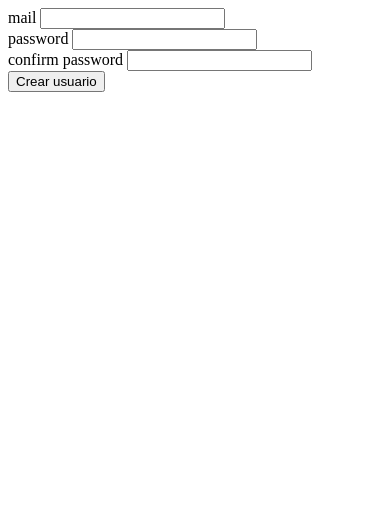
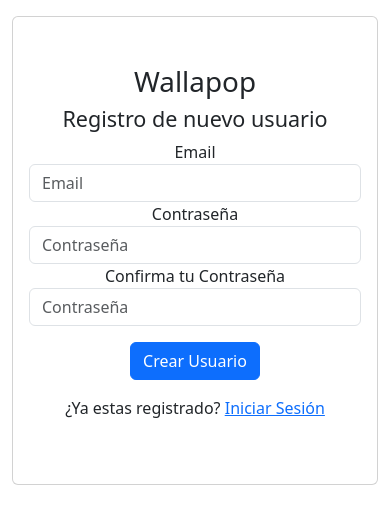
Before and after one commit to JohaDiaz/practica_frontend_js, a plain HTML site: page desarrollo_frontend_js/signup.html in a window 390 px wide. Drawn offline with nearby package versions, Linux system fonts and the light colour scheme.

Commit message:
signup page

```diff
--- a/desarrollo_frontend_js/signup.html
+++ b/desarrollo_frontend_js/signup.html
@@ -1,39 +1,82 @@
 <!DOCTYPE html>
 <html lang="en">
 <head>
-    <meta charset="UTF-8" />
-    <meta name="viewport" content="width=device-width, initial-scale=1.0" />
-    <title>Registro</title>
+    <meta charset="UTF-8">
+    <meta name="viewport" content="width=device-width, initial-scale=1.0">
+    <title>Signup Wallapop</title>
+
+    <link rel="stylesheet" href="spinner.css" />
+    <link rel="stylesheet" href="./notifications/notification-style.css" />
+    <link href="https://cdn.jsdelivr.net/npm/bootstrap@5.3.3/dist/css/bootstrap.min.css" rel="stylesheet" integrity="sha384-QWTKZyjpPEjISv5WaRU9OFeRpok6YctnYmDr5pNlyT2bRjXh0JMhjY6hW+ALEwIH" crossorigin="anonymous">
+    <link rel="stylesheet" href="https://cdn.jsdelivr.net/npm/bootstrap-icons@1.11.3/font/bootstrap-icons.min.css">
+    <link rel="stylesheet" href="../public/style.css">
 </head>
 <body>
+    <section class=" text-center text-lg-start">
+        <div class="container">
+            <div class="card mb-3 mt-3">
+                <div class="row g-0 d-flex align-items-center">
+                <div class="col-lg-4 d-none d-lg-flex">
+                    <img src="https://mdbootstrap.com/img/new/ecommerce/vertical/004.jpg" alt="Mobil phone"
+                    class="w-100 rounded-t-5 rounded-tr-lg-0 rounded-bl-lg-5" />
+                </div>
+                <div class="col-lg-8">
+                    <div class="card-body py-5 px-md-5">
+
+
+                    <h1>Wallapop</h1>
+                    <h4>Registro de nuevo usuario</h4>
+
+                        <!-- Email input -->
                         <form>
-      <label for="user-mail">mail</label>
-      <input type="mail" id="user-mail" name="user-mail" required />
+                        <label for="user-mail">Email</label>
+                        <div data-mdb-input-init class="form-outline">
+                        <input type="mail" id="user-mail"
+                        name="user-mail"
+                        required
+                        class="form-control" placeholder="Email"/>
+                        </div>
 
-      <br />
-
-      <label for="password">password</label>
-      <input
-        type="password"
-        id="password"
+                        <!-- Password input -->
+                        <label for="password">Contraseña</label>
+                        <div data-mdb-input-init class="form-outline">
+                        <input type="password" id="password"
                         name="password"
+                        class="form-control"
                         required
                         minlength="4"
-      />
+                        placeholder="Contraseña" />
 
-      <br />
 
-      <label for="password-confirm">confirm password</label>
-      <input
-        type="password"
-        id="password-confirm"
-        name="password-confirm"
+                        <!-- Password input confirm -->
+                        <label for="password-confirm">Confirma tu Contraseña</label>
+                        <div data-mdb-input-init class="form-outline">
+                        <input type="password" id="password-confirm"
+                        name="password"
+                        class="form-control"
                         required
                         minlength="4"
-      />
+                        placeholder="Contraseña" />
 
-      <button type="submit">Crear usuario</button>
+
+
+                        <!-- Submit button -->
+
+                        <button  type="submit" data-mdb-button-init data-mdb-ripple-init class="btn btn-primary btn-md btn-block mt-3">Crear Usuario</button>
+
+                          <!-- Not registered? -->
+                          <div class="col mt-3">
+                            <p>¿Ya estas registrado?   <a href="./index.html">Iniciar Sesión</a></p>
+
+
+                        </div>
                     </form>
+                    </div>
+                </div>
+                </div>
+            </div>
+        </div>
+    </section>
 
     <script type="module" src="./signup.js"></script>
 </body>
```
Also changed, not shown: desarrollo_frontend_js/login-2.html (deleted, +0 -63 lines), desarrollo_frontend_js/login.html (+9 -8 lines), desarrollo_frontend_js/signup-original.html (added, +41 -0 lines), desarrollo_frontend_js/login.js (line endings or trailing spaces). Lines whose indentation alone changed are shown as unchanged.
